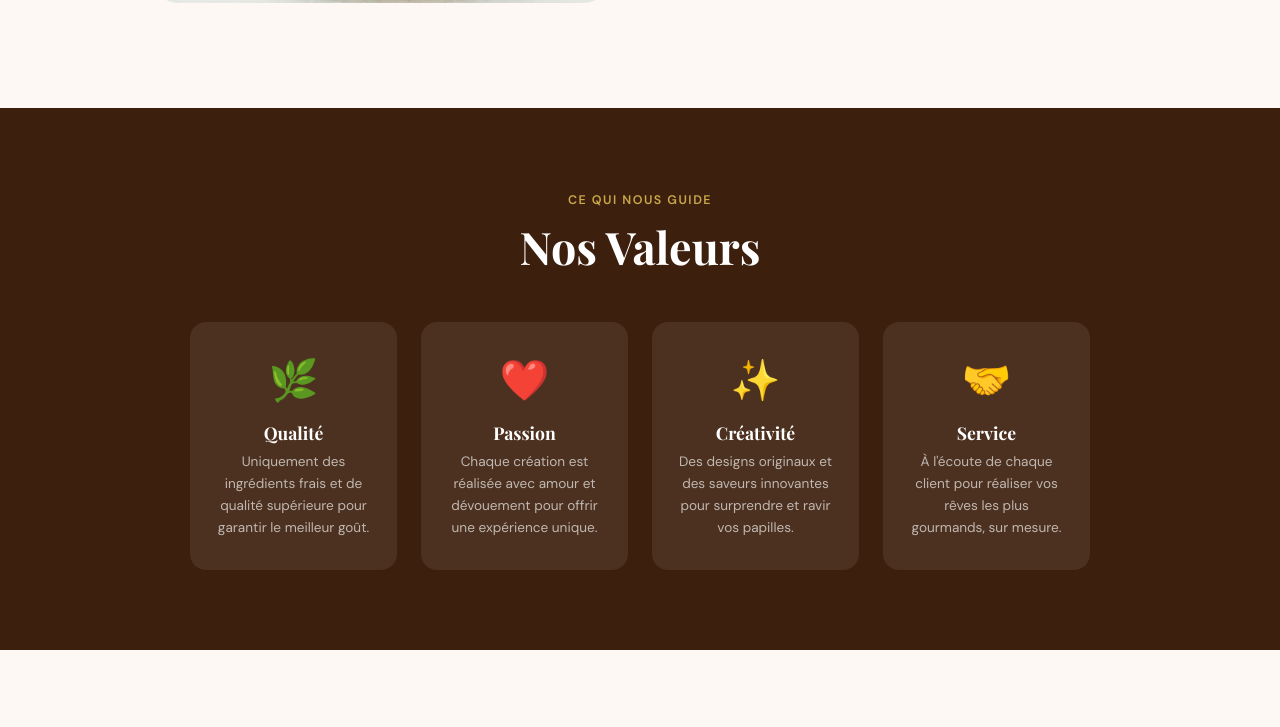
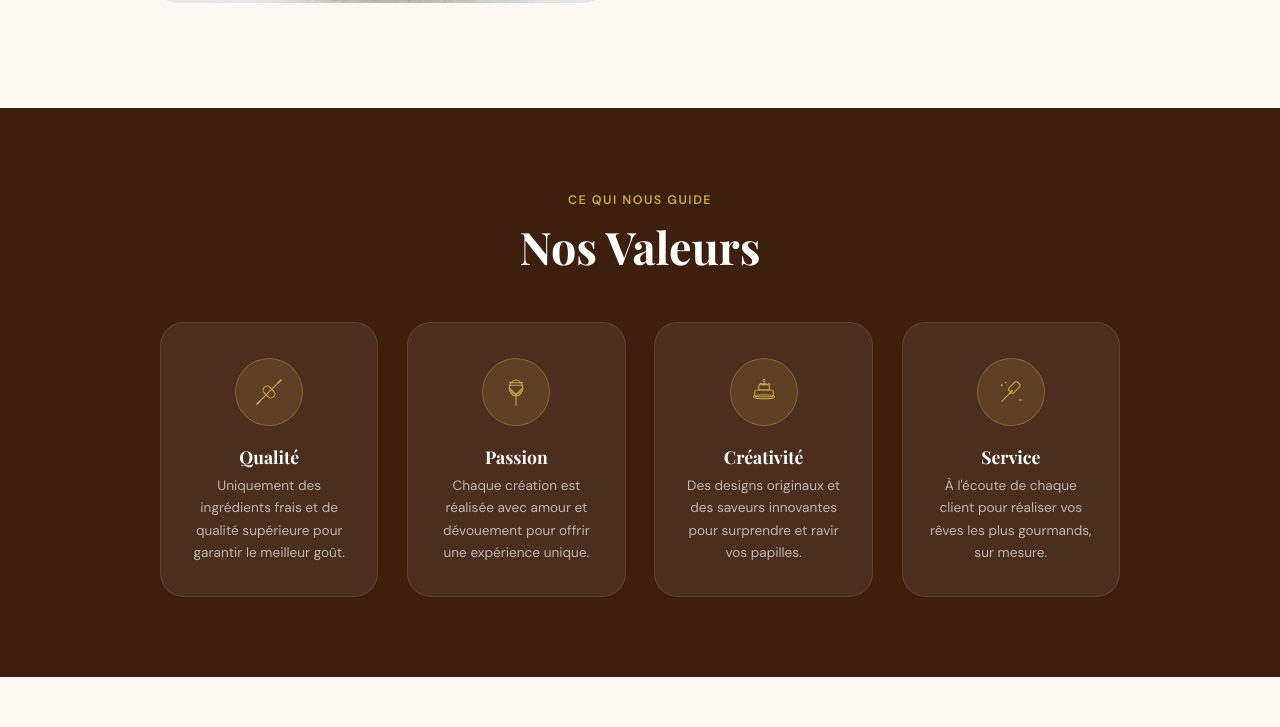
Before and after one commit to BLVCKNESSS/CakeSpot_, a plain HTML site: page Pages/Apropos.html in a window 1280 px wide. Shown: the part 1142-1869 px from the top of the page. Drawn offline with nearby package versions, Linux system fonts and the light colour scheme; a web font is replaced by a local one.

Commit message:
modification dans la page apropos

```diff
--- a/Pages/Apropos.html
+++ b/Pages/Apropos.html
@@ -43,16 +43,50 @@
     .values-section .section-tag { color: var(--gold); }
     .values-section h2 { color: white; margin-bottom: 3rem; }
     .values-grid {
-      display: grid; grid-template-columns: repeat(auto-fit, minmax(200px,1fr));
-      gap: 1.5rem; max-width: 900px; margin: 0 auto;
+      display: grid; grid-template-columns: repeat(auto-fit, minmax(210px,1fr));
+      gap: 1.8rem; max-width: 960px; margin: 0 auto;
     }
     .value-card {
-      background: rgba(255,255,255,0.08); border-radius: var(--radius);
-      padding: 2rem 1.5rem; text-align: center;
+      background: rgba(255,255,255,0.07);
+      border: 1px solid rgba(255,255,255,0.10);
+      border-radius: var(--radius-lg);
+      padding: 2.2rem 1.6rem 2rem;
+      text-align: center;
+      transition: var(--transition);
+      position: relative;
+      overflow: hidden;
     }
-    .value-card .icon { font-size: 2.5rem; margin-bottom: 1rem; display: block; }
+    .value-card::before {
+      content: '';
+      position: absolute; inset: 0;
+      background: linear-gradient(135deg, rgba(201,168,76,0.08) 0%, transparent 60%);
+      opacity: 0;
+      transition: opacity 0.3s;
+    }
+    .value-card:hover { transform: translateY(-5px); background: rgba(255,255,255,0.11); border-color: rgba(201,168,76,0.3); }
+    .value-card:hover::before { opacity: 1; }
+
+    .value-icon-wrap {
+      width: 68px; height: 68px;
+      background: rgba(201,168,76,0.15);
+      border: 1.5px solid rgba(201,168,76,0.35);
+      border-radius: 50%;
+      display: flex; align-items: center; justify-content: center;
+      margin: 0 auto 1.2rem;
+      transition: var(--transition);
+    }
+    .value-card:hover .value-icon-wrap {
+      background: rgba(201,168,76,0.25);
+      border-color: var(--gold);
+      box-shadow: 0 0 20px rgba(201,168,76,0.25);
+    }
+    .value-icon-wrap svg {
+      width: 32px; height: 32px;
+      stroke: var(--gold); fill: none;
+      stroke-width: 1.6; stroke-linecap: round; stroke-linejoin: round;
+    }
     .value-card h3 { font-family: 'Playfair Display', serif; font-size: 1.1rem; color: white; margin-bottom: 0.5rem; }
-    .value-card p { font-size: 0.85rem; color: rgba(255,255,255,0.65); line-height: 1.6; }
+    .value-card p { font-size: 0.85rem; color: rgba(255,255,255,0.65); line-height: 1.65; }
 
     .gallery-section { padding: 5rem clamp(1.5rem,5vw,4rem); }
     .gallery-section h2 { text-align: center; color: var(--brown); margin-bottom: 0.5rem; }
@@ -127,7 +161,7 @@
     <div class="about-hero-overlay"></div>
     <div class="about-hero-content">
       <p class="section-tag">Notre histoire</p>
-      <h1>À Propos de Cake Spot</h1>
+      <h1>À Propos de CakeSpot</h1>
     </div>
   </div>
 
@@ -151,26 +185,81 @@
     <p class="section-tag">Ce qui nous guide</p>
     <h2>Nos Valeurs</h2>
     <div class="values-grid">
+
+      <!-- Qualité — rouleau à pâtisserie -->
       <div class="value-card">
-        <span class="icon">🌿</span>
+        <div class="value-icon-wrap">
+          <svg viewBox="0 0 48 48" xmlns="http://www.w3.org/2000/svg">
+            <!-- rouleau à pâtisserie -->
+            <line x1="8" y1="40" x2="40" y2="8" />
+            <rect x="18" y="14" width="12" height="20" rx="6" transform="rotate(-45 24 24)" />
+            <line x1="6" y1="42" x2="10" y2="38" stroke-width="2.5" />
+            <line x1="38" y1="10" x2="42" y2="6" stroke-width="2.5" />
+          </svg>
+        </div>
         <h3>Qualité</h3>
         <p>Uniquement des ingrédients frais et de qualité supérieure pour garantir le meilleur goût.</p>
       </div>
+
+      <!-- Passion — fouet de pâtisserie -->
       <div class="value-card">
-        <span class="icon">❤️</span>
+        <div class="value-icon-wrap">
+          <svg viewBox="0 0 48 48" xmlns="http://www.w3.org/2000/svg">
+            <!-- fouet -->
+            <line x1="24" y1="28" x2="24" y2="44" />
+            <ellipse cx="24" cy="18" rx="10" ry="12" />
+            <line x1="14" y1="10" x2="34" y2="10" />
+            <line x1="16" y1="14" x2="32" y2="14" />
+            <line x1="14" y1="18" x2="24" y2="28" />
+            <line x1="34" y1="18" x2="24" y2="28" />
+            <line x1="14" y1="22" x2="24" y2="28" />
+            <line x1="34" y1="22" x2="24" y2="28" />
+          </svg>
+        </div>
         <h3>Passion</h3>
         <p>Chaque création est réalisée avec amour et dévouement pour offrir une expérience unique.</p>
       </div>
+
+      <!-- Créativité — gâteau à étages -->
       <div class="value-card">
-        <span class="icon">✨</span>
+        <div class="value-icon-wrap">
+          <svg viewBox="0 0 48 48" xmlns="http://www.w3.org/2000/svg">
+            <!-- gâteau à étages -->
+            <!-- bougie -->
+            <line x1="24" y1="6" x2="24" y2="13" />
+            <path d="M22 6 Q24 3 26 6" fill="var(--gold)" stroke="var(--gold)" stroke-width="1" />
+            <!-- étage haut -->
+            <rect x="16" y="13" width="16" height="8" rx="3" />
+            <!-- étage bas -->
+            <rect x="10" y="21" width="28" height="10" rx="3" />
+            <!-- assiette -->
+            <ellipse cx="24" cy="31" rx="16" ry="3" />
+            <!-- déco crème haut -->
+            <path d="M17 13 Q20 10 23 13 Q26 10 29 13 Q32 10 33 13" fill="none" />
+          </svg>
+        </div>
         <h3>Créativité</h3>
         <p>Des designs originaux et des saveurs innovantes pour surprendre et ravir vos papilles.</p>
       </div>
+
+      <!-- Service — spatule de pâtisserie -->
       <div class="value-card">
-        <span class="icon">🤝</span>
+        <div class="value-icon-wrap">
+          <svg viewBox="0 0 48 48" xmlns="http://www.w3.org/2000/svg">
+            <!-- spatule coudée -->
+            <line x1="10" y1="38" x2="22" y2="26" />
+            <line x1="22" y1="26" x2="26" y2="22" stroke-width="2.5" />
+            <rect x="24" y="8" width="10" height="18" rx="3" transform="rotate(45 29 17)" />
+            <!-- petites étoiles déco -->
+            <circle cx="10" cy="14" r="1.5" fill="var(--gold)" stroke="none" />
+            <circle cx="38" cy="36" r="1.5" fill="var(--gold)" stroke="none" />
+            <circle cx="16" cy="10" r="1" fill="var(--gold)" stroke="none" />
+          </svg>
+        </div>
         <h3>Service</h3>
         <p>À l'écoute de chaque client pour réaliser vos rêves les plus gourmands, sur mesure.</p>
       </div>
+
     </div>
   </div>
 
```
